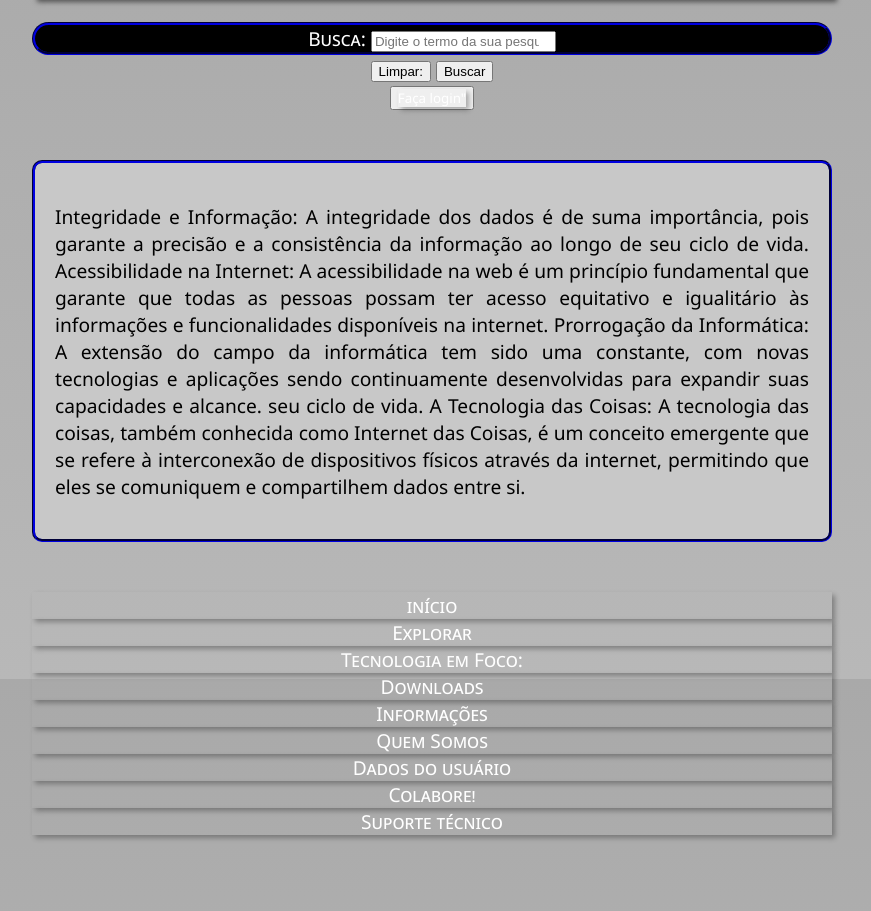
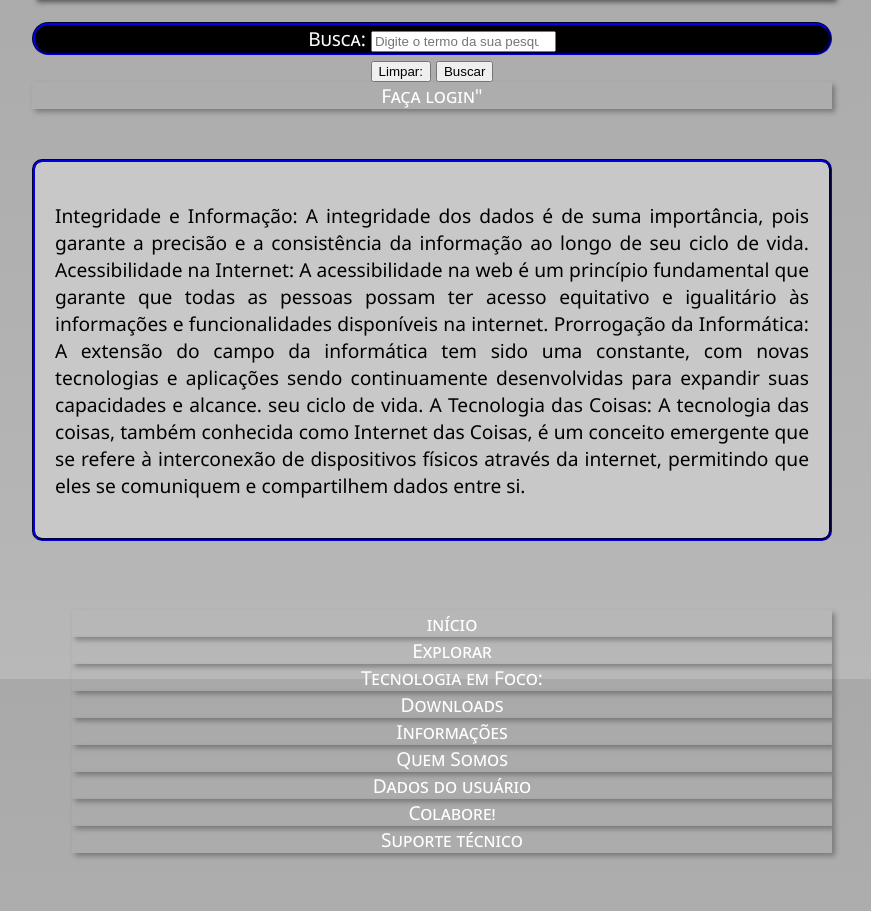
Before and after one commit to Eduardo-Henrique-da-Silva/meu-site, a plain HTML site: page index.html in a window 1280 px wide. Shown: the part 141-1052 px from the top of the page, without its empty margins (208-1079 px from the left). Drawn offline with Linux system fonts and the light colour scheme.

Commit message:
personalisação dos menus
Foi alterado os links e os menus do site

```diff
--- a/index.html
+++ b/index.html
@@ -20,8 +20,9 @@
 <input type="reset" value="Limpar:">
     <input type="submit" value="Buscar">
 </form>
-<button type="submit"><a href="login.html" target="_blank" title="Entre para ter uma experiência única!">Faça login"</a></button>
-                        </header>
+<a href="login.html" target="_blank" title="Entre para ter uma experiência única!">Faça login"</a>
+
+</header>
 <main>
     <p>
         Integridade e Informação: A integridade dos dados é de suma importância, pois garante a precisão e a consistência da informação ao longo de seu ciclo de vida. Acessibilidade na Internet: A acessibilidade na web é um princípio
@@ -60,8 +61,10 @@
         entre si.
         </p>
     </main>
-<header ><nav>
-    <a href="index.html" title="Página inicial." target="_blank">início</a>
+
+    <menu>
+            <header ><nav>
+                <a href="index.html" title="Página inicial." target="_blank">início</a>
                 <a href="explorar.html" title="Navegue pelo site.">Explorar</a>
     <a href="Notícias.html" title="“Novidades, Atualizações e Segurança 🌐🔒🚀" target="_blank">Tecnologia em Foco:    </a>
     <a href="downloads.html" title="Baixe: Arquivos, Programas, documentos.">Downloads</a>
@@ -69,9 +72,13 @@
 
                      <a href="seusdados.html" target="_blank" title="Acesse para obter mais informações.">Dados do usuário</a>
                     <a href="colabore conosco.html" target="_blank" title="Ajudi-nos a melhorar.">Colabore!</a>
-                <a href="dv.html" target="_blank" title="Saiba mais!">Suporte técnico</a></i></nav></header>
+                <a href="dv.html" target="_blank" title="Saiba mais!">Suporte técnico</a</nav>
+            </header>
+        </menu>
 
-<h2>Promoção de Acessibilidade no Âmbito Tecnológico</h2>
+
+
+            <h2>Promoção de Acessibilidade no Âmbito Tecnológico</h2>
     <main>
         <p>
             Com a aplicação de nossas
```
